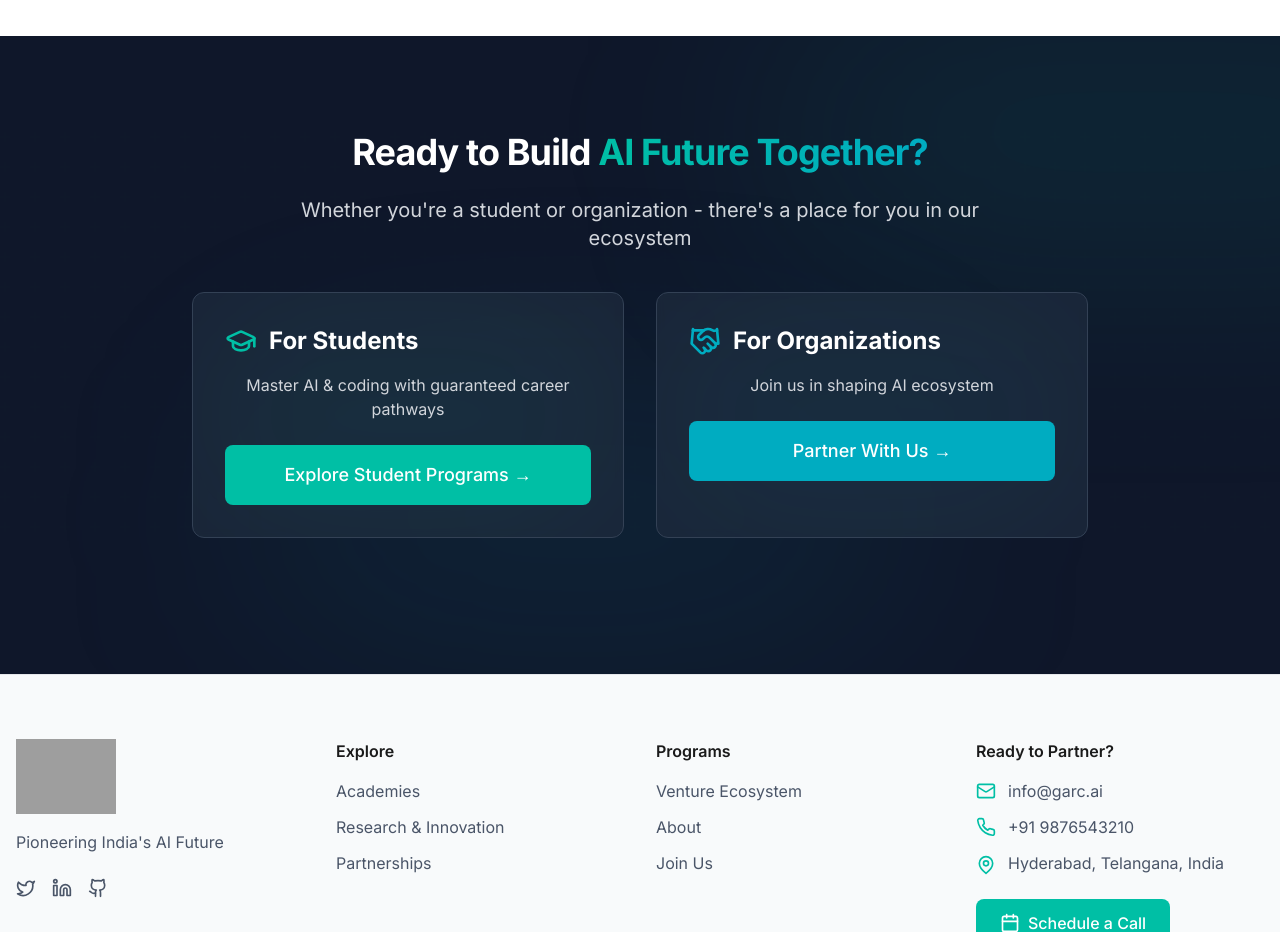
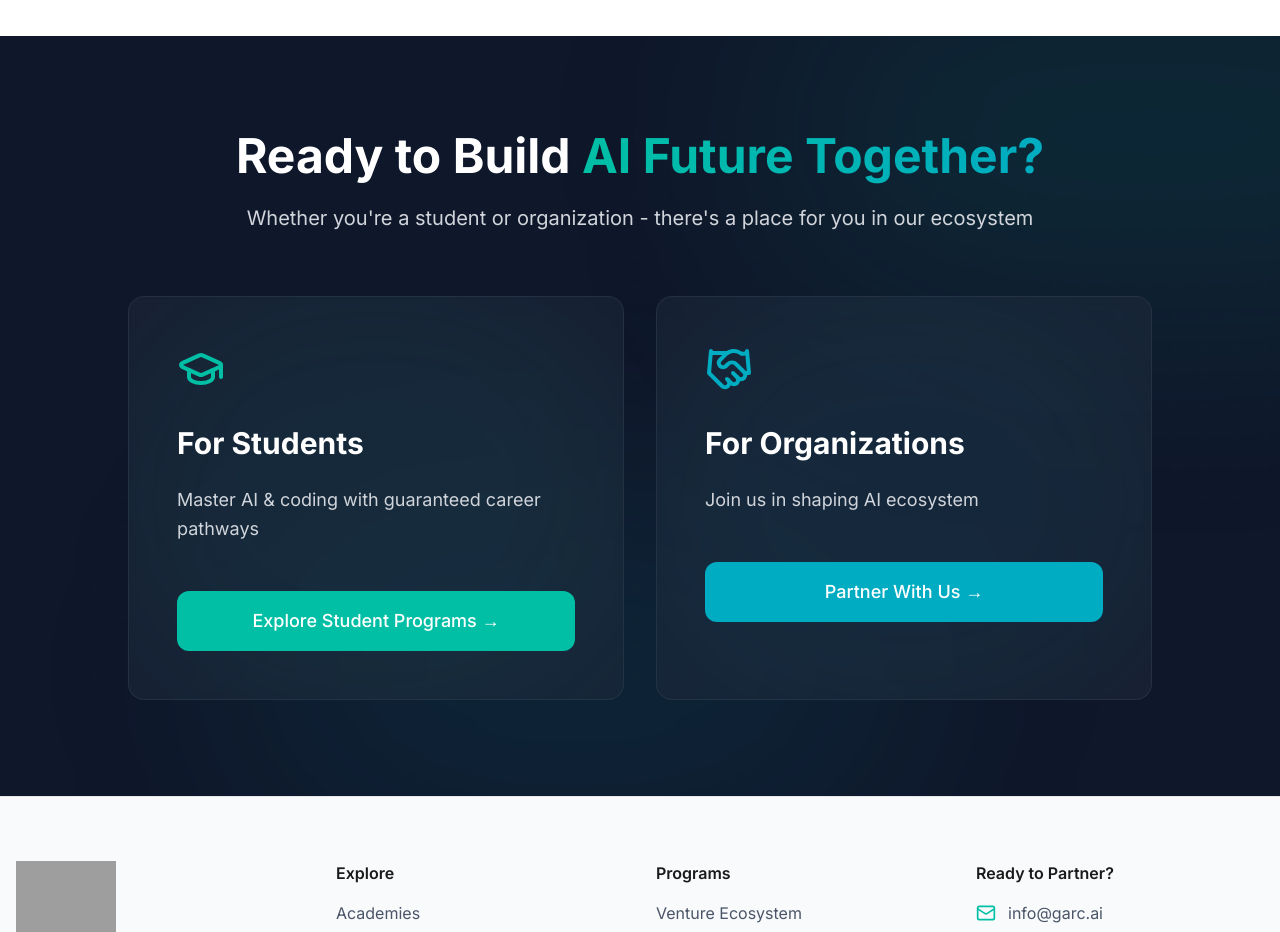
Before and after one commit to RaupscZAN/GARC-2, a React (Vite) app: page / in a window 1280 px wide. Shown: the part 3940-4872 px from the top of the page. Built offline with nearby package versions, Linux system fonts and the light colour scheme; grey boxes are pictures that could not be loaded.

Commit message:
Updated FinalCTA.tsx

```diff
--- a/src/components/home/FinalCTA.tsx
+++ b/src/components/home/FinalCTA.tsx
@@ -1,6 +1,6 @@
 import React from 'react';
 import { motion } from 'framer-motion';
-import { Calendar, Download, GraduationCap, Handshake } from 'lucide-react';
+import { GraduationCap, Handshake } from 'lucide-react';
 import Section from '../ui/Section';
 import Button from '../ui/Button';
 
@@ -19,9 +19,9 @@ const FinalCTA: React.FC = () => {
         <div className="absolute -bottom-[20%] left-[20%] w-[50%] h-[50%] bg-secondary/10 rounded-full blur-[120px]"></div>
       </motion.div>
 
-      <div className="relative z-10 max-w-4xl mx-auto text-center">
+      <div className="relative z-10 max-w-6xl mx-auto text-center">
         <motion.h2
-          className="heading-lg mb-6"
+          className="text-4xl md:text-5xl font-bold mb-6"
           initial={{ opacity: 0, y: 20 }}
           whileInView={{ opacity: 1, y: 0 }}
           viewport={{ once: true }}
@@ -32,7 +32,7 @@ const FinalCTA: React.FC = () => {
         </motion.h2>
 
         <motion.p
-          className="text-xl text-gray-300 mb-10 max-w-3xl mx-auto"
+          className="text-xl text-gray-300 mb-16 max-w-4xl mx-auto"
           initial={{ opacity: 0, y: 20 }}
           whileInView={{ opacity: 1, y: 0 }}
           viewport={{ once: true }}
@@ -42,30 +42,31 @@ const FinalCTA: React.FC = () => {
         </motion.p>
 
         <motion.div
-          className="grid grid-cols-1 md:grid-cols-2 gap-8 mb-10 items-stretch"
+          className="grid grid-cols-1 md:grid-cols-2 gap-8 max-w-5xl mx-auto"
           initial={{ opacity: 0, y: 20 }}
           whileInView={{ opacity: 1, y: 0 }}
           viewport={{ once: true }}
           transition={{ duration: 0.5, delay: 0.2 }}
         >
           {/* For Students Card */}
-          <div className="bg-slate-800/80 backdrop-blur-sm border border-slate-700 rounded-xl p-8 relative overflow-hidden flex flex-col">
+          <div className="bg-slate-800/60 backdrop-blur-sm border border-slate-700/50 rounded-2xl p-12 text-left relative overflow-hidden">
             <div className="absolute top-0 right-0 w-full h-full bg-primary/5 rounded-full blur-3xl"></div>
-            <div className="relative z-10 flex-1">
-              <div className="flex items-center gap-3 mb-4">
-                <GraduationCap size={32} className="text-primary" />
-                <h3 className="text-2xl font-bold text-white">For Students</h3>
-              </div>
-              <p className="text-gray-300 mb-6">
+            <div className="relative z-10">
+              <GraduationCap size={48} className="text-primary mb-8" />
+
+              <h3 className="text-3xl font-bold text-white mb-6">For Students</h3>
+
+              <p className="text-gray-300 text-lg mb-12 leading-relaxed">
                 Master AI & coding with guaranteed career pathways
               </p>
+
               <Button
                 variant="primary"
                 size="lg"
                 href="https://docs.google.com/forms/d/e/1FAIpQLSeKj9DeXunZDnUUJdt-ldvKJqRQPurZleNB2lJ4owFL91lPtQ/viewform?usp=dialog"
                 target="_blank"
                 rel="noopener noreferrer"
-                className="w-full"
+                className="w-full text-lg py-4 rounded-xl"
               >
                 Explore Student Programs →
               </Button>
@@ -73,23 +74,24 @@ const FinalCTA: React.FC = () => {
           </div>
 
           {/* For Organizations Card */}
-          <div className="bg-slate-800/80 backdrop-blur-sm border border-slate-700 rounded-xl p-8 relative overflow-hidden flex flex-col">
+          <div className="bg-slate-800/60 backdrop-blur-sm border border-slate-700/50 rounded-2xl p-12 text-left relative overflow-hidden">
             <div className="absolute top-0 right-0 w-full h-full bg-secondary/5 rounded-full blur-3xl"></div>
-            <div className="relative z-10 flex-1">
-              <div className="flex items-center gap-3 mb-4">
-                <Handshake size={32} className="text-secondary" />
-                <h3 className="text-2xl font-bold text-white">For Organizations</h3>
-              </div>
-              <p className="text-gray-300 mb-6">
+            <div className="relative z-10">
+              <Handshake size={48} className="text-secondary mb-8" />
+
+              <h3 className="text-3xl font-bold text-white mb-6">For Organizations</h3>
+
+              <p className="text-gray-300 text-lg mb-12 leading-relaxed">
                 Join us in shaping AI ecosystem
               </p>
+
               <Button
                 variant="secondary"
                 size="lg"
                 href="https://calendly.com/globalai-research/collaboration-call"
                 target="_blank"
                 rel="noopener noreferrer"
-                className="w-full"
+                className="w-full text-lg py-4 rounded-xl"
               >
                 Partner With Us →
               </Button>
```
